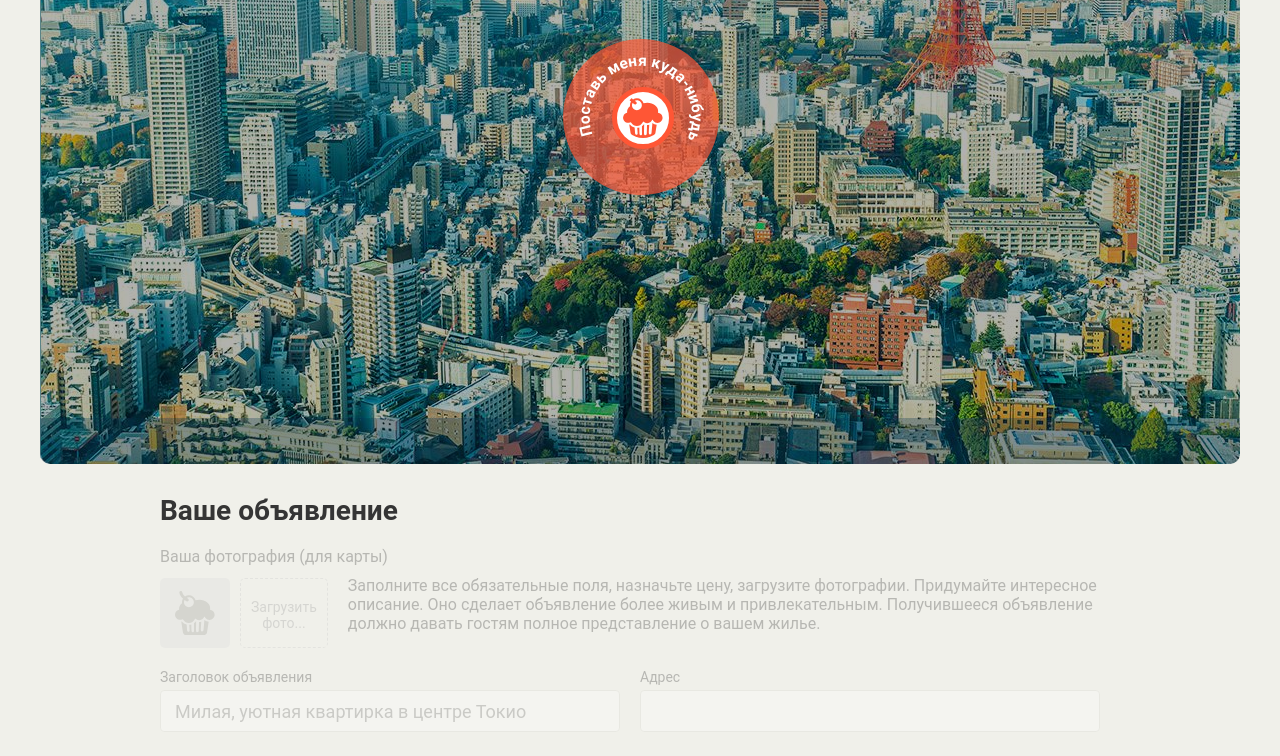
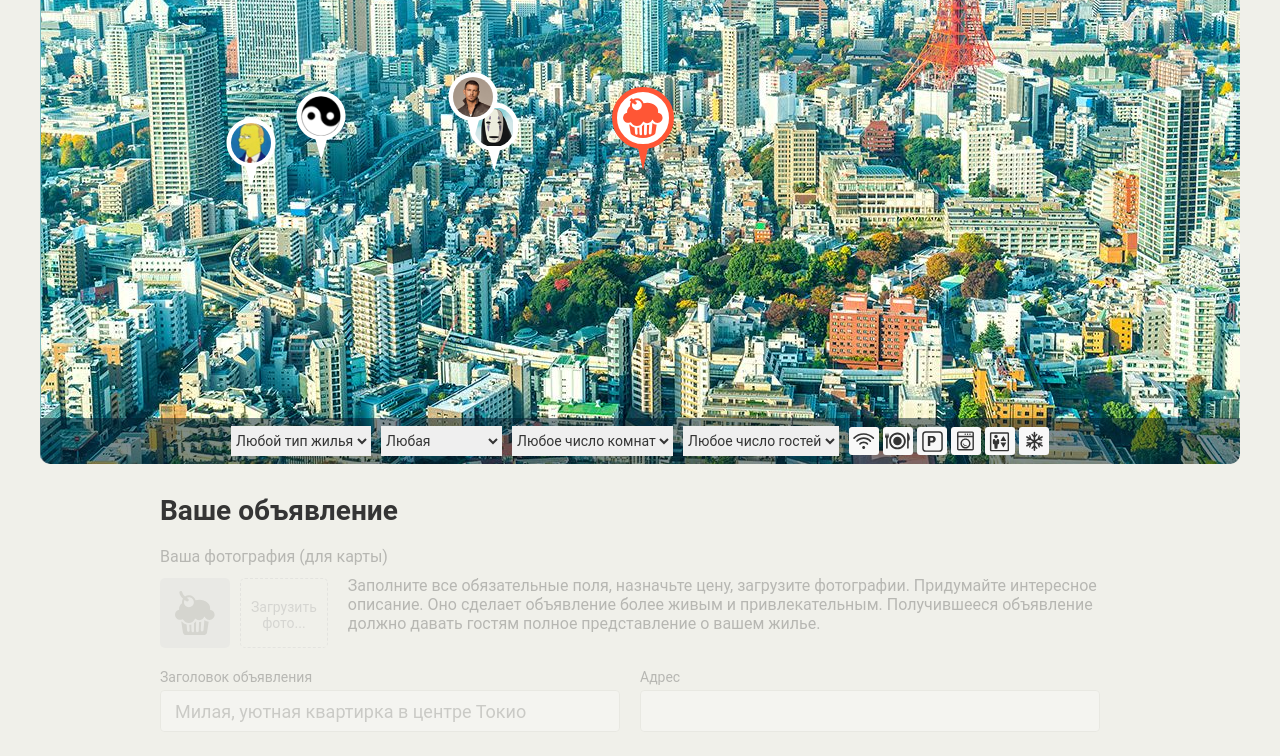
Before and after one commit to Kotwade/1237959-keksobooking-20, a website: page index.html in a window 1280 px wide. Shown: the part 286-1042 px from the top of the page. Drawn offline with Linux system fonts and the light colour scheme; files whose address does not match are found by name.

Commit message:
Первое задание

```diff
--- a/index.html
+++ b/index.html
@@ -247,6 +247,7 @@
       <button class="error__button">Попробовать снова</button>
     </div>
   </template>
+  <script src="./js/main.js"></script>
 
 </body>
 </html>
--- a/js/main.js
+++ b/js/main.js
@@ -0,0 +1,134 @@
+'use strict';
+
+var PinSize = {
+  WIDTH: 50,
+  HEIGHT: 70
+};
+
+var PHOTOS_VALUES = [
+  'http://o0.github.io/assets/images/tokyo/hotel1.jpg',
+  'http://o0.github.io/assets/images/tokyo/hotel2.jpg',
+  'http://o0.github.io/assets/images/tokyo/hotel3.jpg'
+];
+
+var POINT_TYPES = [
+  'palace',
+  'flat',
+  'house',
+  'bungalo'
+];
+
+var TITLE_VALUES = [
+  '3-х комнатная квартира',
+  'Дом',
+  'Бунгало',
+  '2-х комнатная квартира',
+  'Однокомнатная квартира-студия'
+];
+
+var CHECKIN_VALUES = [
+  '12:00',
+  '13:00',
+  '14:00'
+];
+
+var FEATURES_VALUES = [
+  'wifi',
+  'dishwasher',
+  'parking',
+  'washer',
+  'elevator',
+  'conditioner'
+];
+
+var DESCRIPTION_VALUES = [
+  'Квартира в самом центре',
+  'Апартаменты с паркингом',
+  'Дешевый вариант жилья',
+  'Дом всё включено'
+];
+
+var getRandomValue = function (min, max) {
+  return Math.floor(Math.random() * (max - min + 1) + min);
+};
+
+
+var getRandomItem = function (items) {
+  var index = getRandomValue(0, items.length);
+  return items[index];
+};
+
+var getAvatarValue = function (index) {
+  return 'img/avatars/user0' + (index + 1) + '.png';
+};
+
+
+var getPoint = function (elementIndex) {
+  var point = {
+    author: {
+      avatar: getAvatarValue(elementIndex)
+    },
+    offer: {
+      title: getRandomItem(TITLE_VALUES),
+      address: '600, 350',
+      price: getRandomValue(10000, 20000),
+      type: getRandomItem(POINT_TYPES),
+      rooms: getRandomValue(1, 5),
+      guests: getRandomValue(1, 10),
+      checkin: getRandomItem(CHECKIN_VALUES),
+      checkout: getRandomItem(CHECKIN_VALUES),
+      features: getRandomItem(FEATURES_VALUES),
+      description: getRandomItem(DESCRIPTION_VALUES),
+      photos: getRandomItem(PHOTOS_VALUES)
+    },
+    location: {
+      x: getRandomValue(200, 500),
+      y: getRandomValue(130, 630)
+    }
+  };
+
+  return point;
+};
+
+
+var getRandomPoints = function (count) {
+  var points = [];
+  for (var i = 0; i < count; i++) {
+
+    var point = getPoint(i);
+    points.push(point);
+  }
+
+  return points;
+};
+
+
+var map = document.querySelector('.map');
+map.classList.remove('map--faded');
+
+var pointTemplate = document.querySelector('#pin')
+  .content
+  .querySelector('.map__pin');
+
+var pointsContainer = document.querySelector('.map__pins');
+
+var renderPoint = function (point) {
+  var buttonElement = pointTemplate.cloneNode(true);
+  buttonElement.style.left = (point.location.x - PinSize.WIDTH / 2) + 'px';
+  buttonElement.style.top = (point.location.y - PinSize.HEIGHT) + 'px';
+  buttonElement.querySelector('img').src = point.author.avatar;
+  buttonElement.querySelector('img').alt = point.offer.title;
+
+  return buttonElement;
+};
+
+var renderPoints = function (points) {
+  var fragment = document.createDocumentFragment();
+  for (var i = 0; i < points.length; i++) {
+    fragment.appendChild(renderPoint(points[i]));
+  }
+  pointsContainer.appendChild(fragment);
+};
+
+var randomPoints = getRandomPoints(8);
+renderPoints(randomPoints);
```
